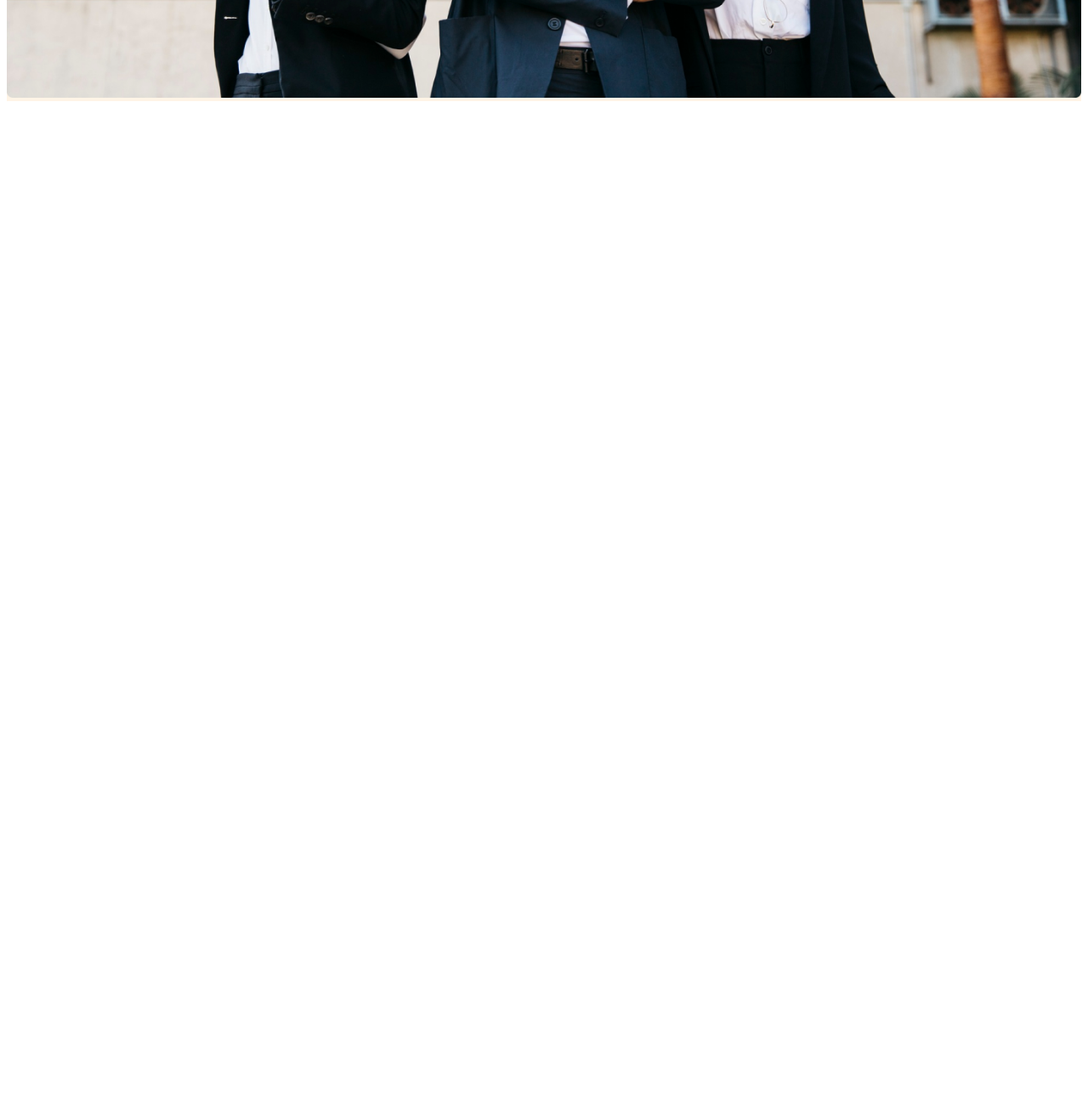
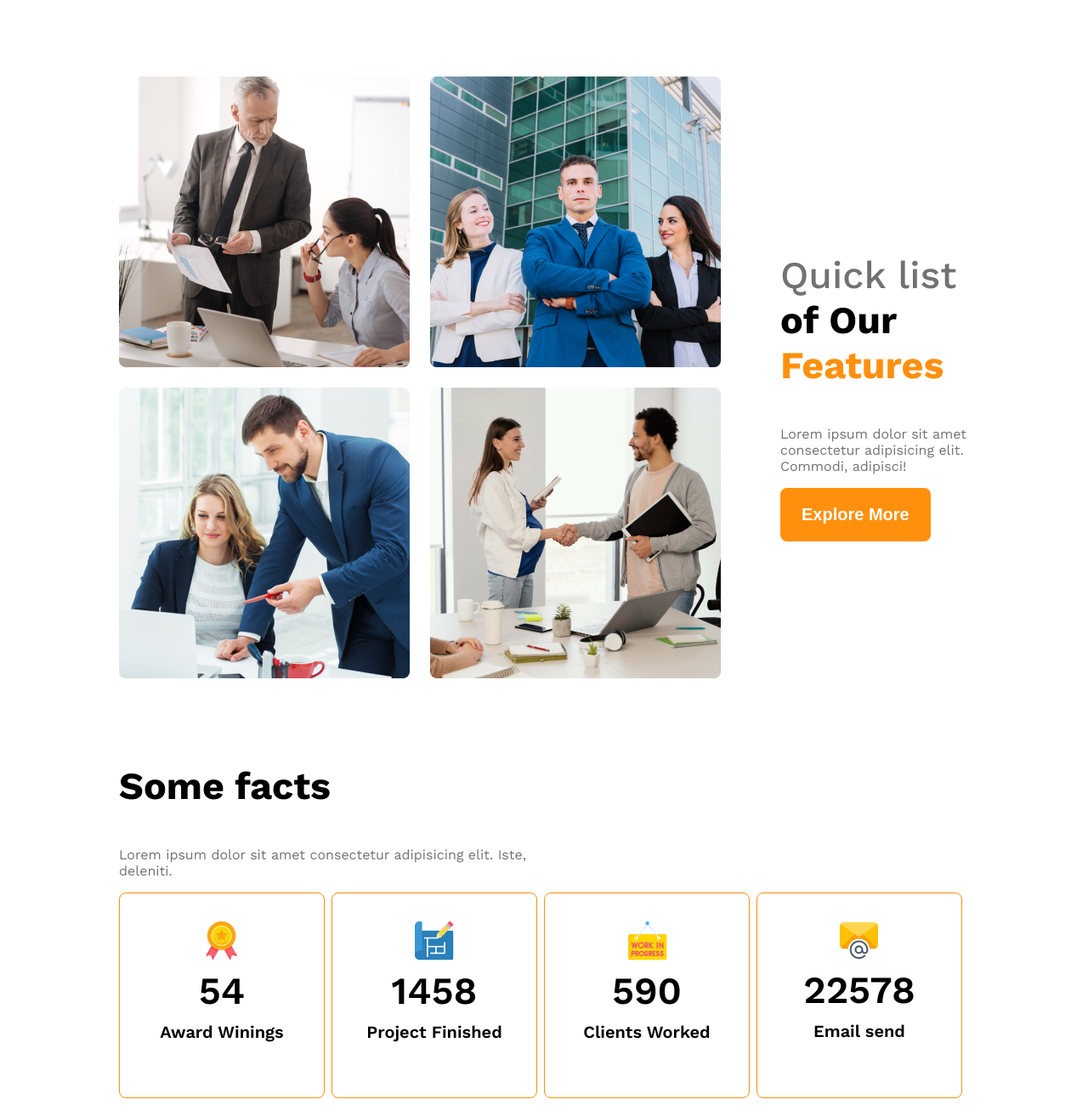
Before and after one commit to camelliakami/g3-architect-website, a plain HTML site: page index.html in a window 1280 px wide. Shown: the part 1074-2374 px from the top of the page at 85% size. Before the commit the page ends 1201 px from the top, so only its background shows below. Drawn offline with nearby package versions, Linux system fonts and the light colour scheme.

Commit message:
Added Some Facts

```diff
--- a/index.html
+++ b/index.html
@@ -26,10 +26,64 @@
                          Voluptatem nesciunt atque dignissimos illum labore eligendi exercitationem velit harum in?</p>
                     <button class="btn-primary"> Explore More</button>
             </div>
-                <img class="banner-image" src="images/banner.png" alt="">
+            <img class="banner-image" src="images/banner.png" alt="">
         </div>
     </header>
     <main>
+        <section class="teams display-flex">
+            <div class="team-image-container">
+                <img src="images/team1.png" alt="">
+                <img src="images/team2.png" alt="">
+                <img src="images/team3.png" alt="">
+                <img src="images/team4.png" alt="">
+            </div>
+            <div class="our-feature">
+                <h3 class="section-title"><span id="quick-list" class="text-light-gray">Quick list</span><span> of Our</span>
+                    <span class="text-primary">Features</span></h3>
+                <p class="feature-description text-light-gray">Lorem ipsum dolor sit amet consectetur adipisicing elit.
+                     Commodi, adipisci!</p>
+                     <button class="btn-primary">Explore More</button>
+            </div>
+        </section>
+        <!-- features will enjoy -->
+         <section>
+            <h3 class="section-title">Some facts</h3>
+            <p class="text-light-gray fact-description">Lorem ipsum dolor sit amet consectetur adipisicing elit.
+                 Iste, deleniti.</p>
+                 <div class="facts-container">
+                    <!-- .fact-card*4>img.fact-icon+h4.fact-number+h5.fact-name -->
+                 <div class="fact-card display-flex">
+                    <div>
+                        <img src="images/icons/ribon.png" alt="" class="fact-icon">
+                    <h4 class="fact-number">54</h4>
+                    <h5 class="fact-name">Award Winings</h5>
+                    </div>
+                 </div>
+                 <div class="fact-card display-flex">
+                    <div>
+                        <img src="images/icons/projects.png" alt="" class="fact-icon">
+                    <h4 class="fact-number">1458</h4>
+                    <h5 class="fact-name">Project Finished</h5>
+                    </div>
+                 </div>
+                 <div class="fact-card display-flex">
+                    <div>
+                        <img src="images/icons/customers.png" alt="" class="fact-icon">
+                    <h4 class="fact-number">590</h4>
+                    <h5 class="fact-name">Clients Worked</h5>
+                    </div>
+                 </div>
+                 <div class="fact-card display-flex">
+                    <div>
+                    <img src="images/icons/email.png" alt="" class="fact-icon">
+                    <h4 class="fact-number">22578</h4>
+                    <h5 class="fact-name">Email send</h5>
+                    </div>
+                 </div>
+                 </div>
+
+         </section>
+         <!-- Our facts -->
 
     </main>
     <footer>
--- a/styles/architect.css
+++ b/styles/architect.css
@@ -7,6 +7,18 @@
   font-style: normal;
 }
 /* shared style */
+main{
+    max-width: 1000px;
+    margin: 0 auto;
+}
+main > section{
+    margin-top: 100px;
+}
+.section-title{
+    font-size: 2.8rem;
+    font-weight: 700;
+}
+
 .display-flex{
     display: flex;
 }
@@ -52,9 +64,14 @@
     text-decoration: none;
     /* mane home er niche underscore ta thakbena */
 }
-.navbar, .banner{
+.navbar{
     max-width: 1440px;
     margin: 0, auto;
+    align-items: center;
+}
+.banner{
+ align-items: center;
+
 }
 /* banner related styles */
 .banner-content{
@@ -64,15 +81,77 @@
     margin-bottom: 50px;
 }
 .banner-title{
-    font-weight: 700;
+    font-weight: 700px;
     font-size: 4rem;
 }
 .banner-image{
-    width: 100%;
+    max-width: 1000px;
+    align-items: center;
+    padding-left: 150px;
+}
+/* team and feature related style  */
+.teams{
+    align-items: center;
+}
+.team-image-container{
+    display: grid;
+    grid-template-columns: repeat(2, 1fr);
+    gap: 24px;
+}
+.our-feature{
+    margin-left: 70px;
+    max-width: 530px;
+}
+.text-primary{
+    color: #FF900E;
+}
+#quick-list{
+    font-weight: 500;
+}
+/* some facts cards */
+.facts-container{
+    display: grid;
+    grid-template-columns: repeat(4,1fr);
+}
+.fact-card{
+    border: 1px solid #FF900E;
+    width: 240px;
+    height: 240px;
+    border-radius: 8px;
+    text-align: center;
+    align-items: center;
+    justify-content: center;
+}
+.fact-number{
+    font-size: 2.8rem;
+    font-weight: 600;
+    margin-top: 5px;
+    margin-bottom: 10px;
+}
+.fact-name{
+    font-size: 1.25rem;
+    font-weight: 600;
+    margin-top: 10px;
+}
+.fact-description{
+    max-width: 540px;
 }
 /* Responsive media query */
 @media screen and (max-width: 576px) {
-    .navbar, .nav-link{
+    .navbar,
+     .nav-link,
+      .teams{
+        flex-direction: column; }
+ .team-image-container{
+        grid-template-columns: repeat(1,1fr);
+    }
+}
+/* medium size */
+@media screen and (min-width: 576px) and (max-width: 992px) {
+    .teams{
         flex-direction: column;
     }
+    .our-feature{
+        margin-left: 50px;
+    }
 }
```
